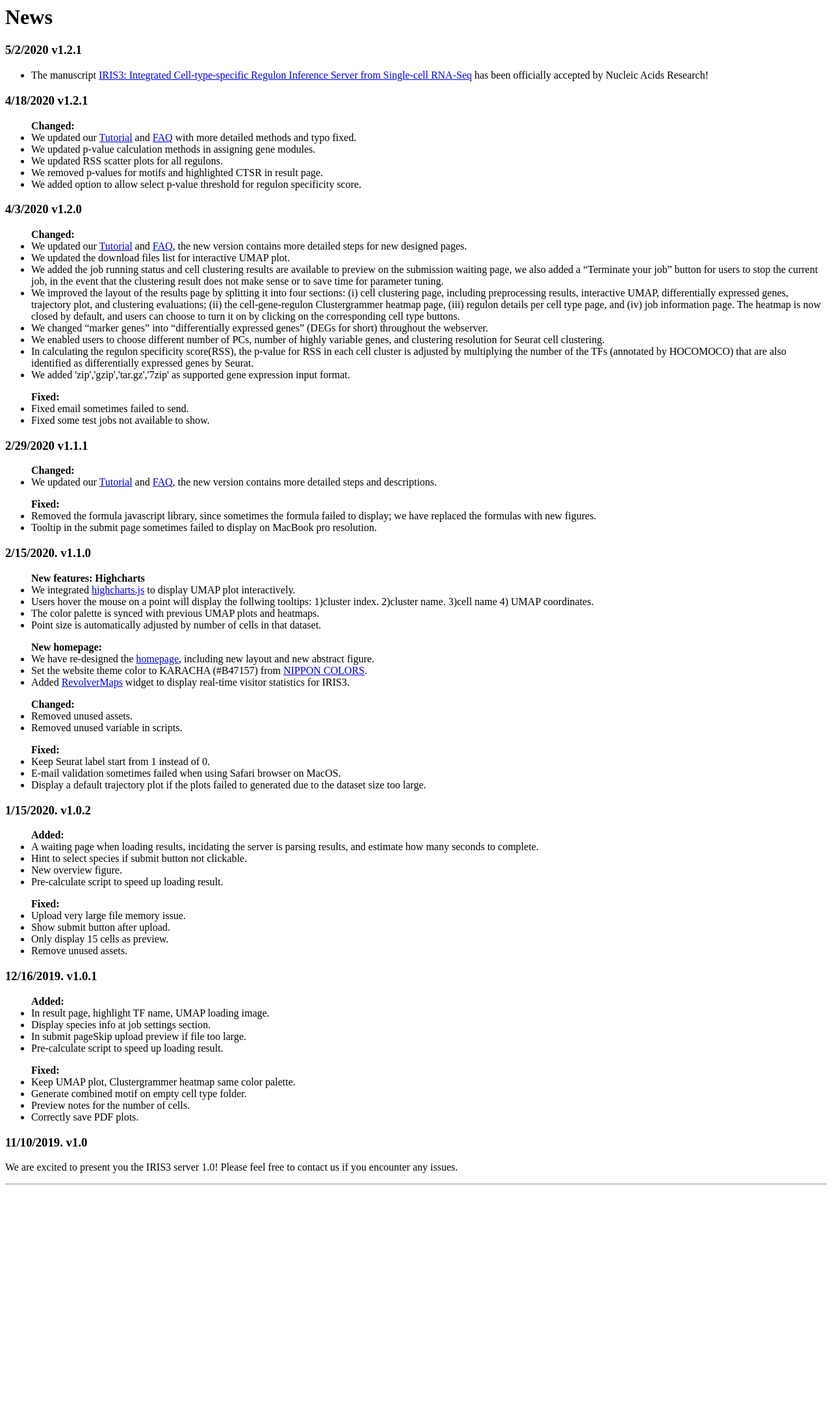
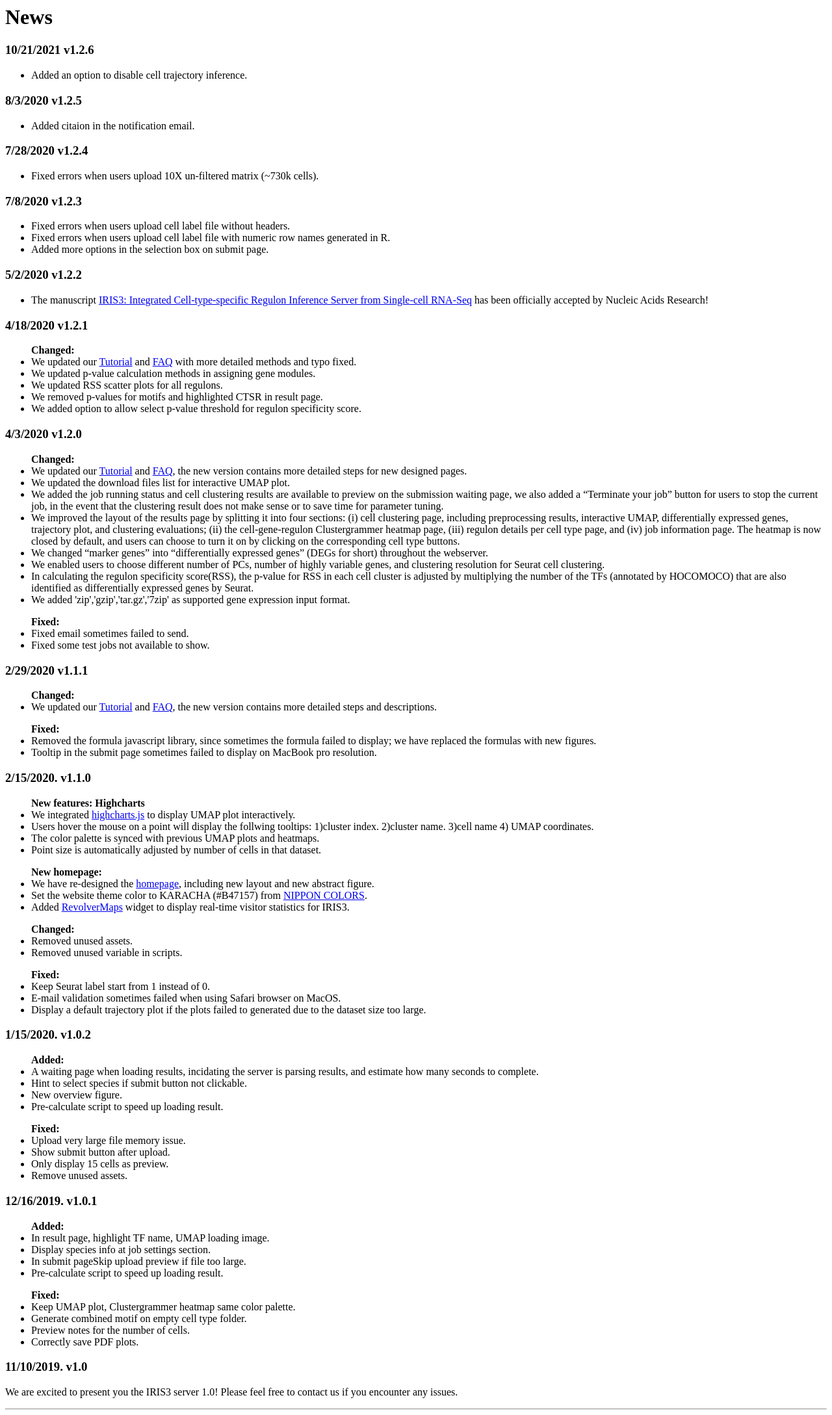
Before and after one commit to OSU-BMBL/IRIS3, a PHP site: template web/templates/tutorial/1version-content.html in a window 1280 px wide. Shown: the whole page at 65% size. Before the commit the page ends 1823 px from the top, so only its background shows below. Run offline with PHP 8.4, Linux system fonts and the light colour scheme; the template is opened without the code that fills it, so the values that code supplies are empty.

Commit message:
Update news

```diff
--- a/web/templates/news.tpl
+++ b/web/templates/news.tpl
@@ -35,13 +35,13 @@
 					</a>
 					<div class="submenu" id="submenu-1basics"></div>
 				</li>
-				<li>
+				<!--<li>
 					<a href="#2log">
 						<span class="section">Update log</span>
 
 					</a>
 					<div class="submenu" id="submenu-2submission"></div>
-				</li>
+				</li>-->
 
 			</ul>
 
--- a/web/templates/tutorial/1version-content.html
+++ b/web/templates/tutorial/1version-content.html
@@ -8,7 +8,47 @@
     <div id="the-basics-content">
       <h1>News</h1>
       <div class="qa">
-        <h3 class="question">5/2/2020 v1.2.1</h3>
+        <h3 class="question">10/21/2021 v1.2.6</h3>
+        <div class="answer">
+          <ul>
+            <li>
+              Added an option to disable cell trajectory inference.
+            </li>
+          </ul>
+        </div>
+        <h3 class="question">8/3/2020 v1.2.5</h3>
+        <div class="answer">
+          <ul>
+            <li>
+              Added citaion in the notification email.
+            </li>
+          </ul>
+        </div>
+
+      <div class="qa">
+        <h3 class="question">7/28/2020 v1.2.4</h3>
+        <div class="answer">
+          <ul>
+            <li>
+              Fixed errors when users upload 10X un-filtered matrix (~730k cells).
+            </li>
+          </ul>
+        </div>
+
+        <h3 class="question">7/8/2020 v1.2.3</h3>
+        <div class="answer">
+          <ul>
+            <li>
+              Fixed errors when users upload cell label file without headers.
+            </li>
+            <li>
+              Fixed errors when users upload cell label file with numeric row
+              names generated in R.
+            </li>
+            <li>Added more options in the selection box on submit page.</li>
+          </ul>
+        </div>
+        <h3 class="question">5/2/2020 v1.2.2</h3>
         <div class="answer">
           <ul>
             <li>
```
